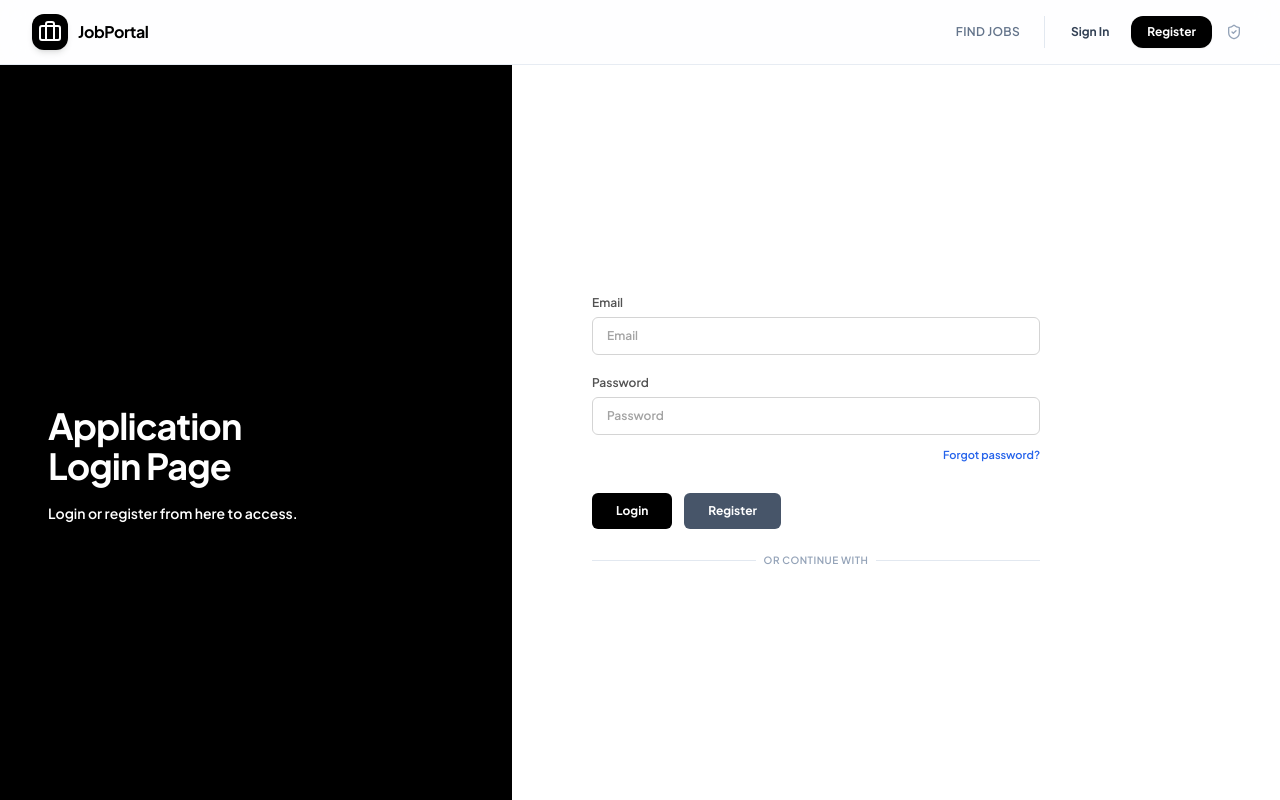
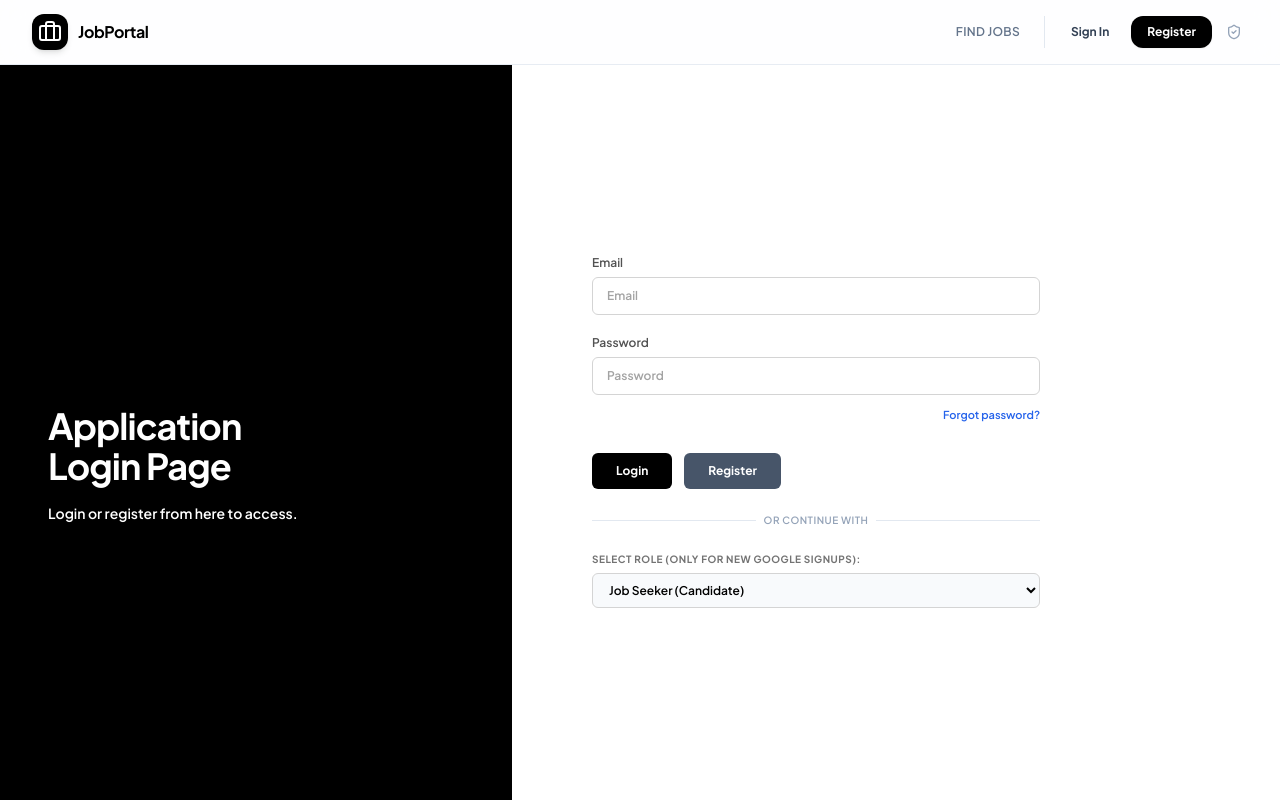
Before and after one commit to laibatajshaik/job-portal-frontend, a React (Vite) app: page /login in a window 1280 px wide. Shown: the top 800 px of the page. Built offline with nearby package versions, Linux system fonts and the light colour scheme.

Commit message:
Pass selected role parameter to auth/google-login for new registrations from Login and Register pages

```diff
--- a/src/pages/Login.jsx
+++ b/src/pages/Login.jsx
@@ -1,4 +1,4 @@
-import { useContext, useState, useEffect } from 'react'
+import { useContext, useState, useEffect, useRef } from 'react'
 import { useNavigate, Link } from 'react-router-dom'
 import { AuthContext } from '../context/AuthContext'
 import { Mail, Lock, LogIn, AlertCircle, Briefcase } from 'lucide-react'
@@ -10,6 +10,13 @@ function Login() {
   const [email, setEmail] = useState('')
   const [password, setPassword] = useState('')
   const [error, setError] = useState('')
+
+  const [googleRole, setGoogleRole] = useState('user')
+  const googleRoleRef = useRef('user')
+
+  useEffect(() => {
+    googleRoleRef.current = googleRole
+  }, [googleRole])
 
   const handleSubmit = async (e) => {
     e.preventDefault()
@@ -46,7 +53,7 @@ function Login() {
   const handleCredentialResponse = async (response) => {
     setError('')
     try {
-      const res = await api.post('/auth/google-login', { token: response.credential })
+      const res = await api.post('/auth/google-login', { token: response.credential, role: googleRoleRef.current })
       const loggedInUser = res.data.user
       setUser(loggedInUser)
       localStorage.setItem('user', JSON.stringify(loggedInUser))
@@ -139,6 +146,19 @@ function Login() {
           <div className="relative flex justify-center text-[10px]"><span className="bg-white px-2 text-slate-400 font-semibold uppercase tracking-wider">Or continue with</span></div>
         </div>
 
+        {/* Google Role Selector */}
+        <div className="space-y-1.5 max-w-md w-full">
+          <label className="block text-[10px] font-bold text-neutral-500 uppercase tracking-wider">Select Role (Only for New Google Signups):</label>
+          <select
+            value={googleRole}
+            onChange={(e) => setGoogleRole(e.target.value)}
+            className="w-full bg-slate-50 border border-neutral-300 rounded-md px-3 py-2 text-xs text-black font-semibold cursor-pointer focus:outline-none focus:border-black"
+          >
+            <option value="user">Job Seeker (Candidate)</option>
+            <option value="manager">Company Manager (Recruiter)</option>
+          </select>
+        </div>
+
         <div className="flex justify-center w-full max-w-md min-h-[44px]">
           <div id="googleBtn" className="w-full flex justify-center"></div>
         </div>
--- a/src/pages/Register.jsx
+++ b/src/pages/Register.jsx
@@ -1,4 +1,4 @@
-import { useContext, useState, useEffect } from 'react'
+import { useContext, useState, useEffect, useRef } from 'react'
 import { useNavigate, Link } from 'react-router-dom'
 import { AuthContext } from '../context/AuthContext'
 import PasswordStrengthMeter from '../components/password/PasswordStrengthMeter'
@@ -13,6 +13,11 @@ function Register() {
   const [password, setPassword] = useState('')
   const [role, setRole] = useState('user')
   const [error, setError] = useState('')
+
+  const roleRef = useRef('user')
+  useEffect(() => {
+    roleRef.current = role
+  }, [role])
 
   const handleSubmit = async (e) => {
     e.preventDefault()
@@ -42,7 +47,7 @@ function Register() {
   const handleCredentialResponse = async (response) => {
     setError('')
     try {
-      const res = await api.post('/auth/google-login', { token: response.credential })
+      const res = await api.post('/auth/google-login', { token: response.credential, role: roleRef.current })
       const loggedInUser = res.data.user
       setUser(loggedInUser)
       localStorage.setItem('user', JSON.stringify(loggedInUser))
```
Also changed, not shown: 3 other files (tests, documents, lock files or other folders).
